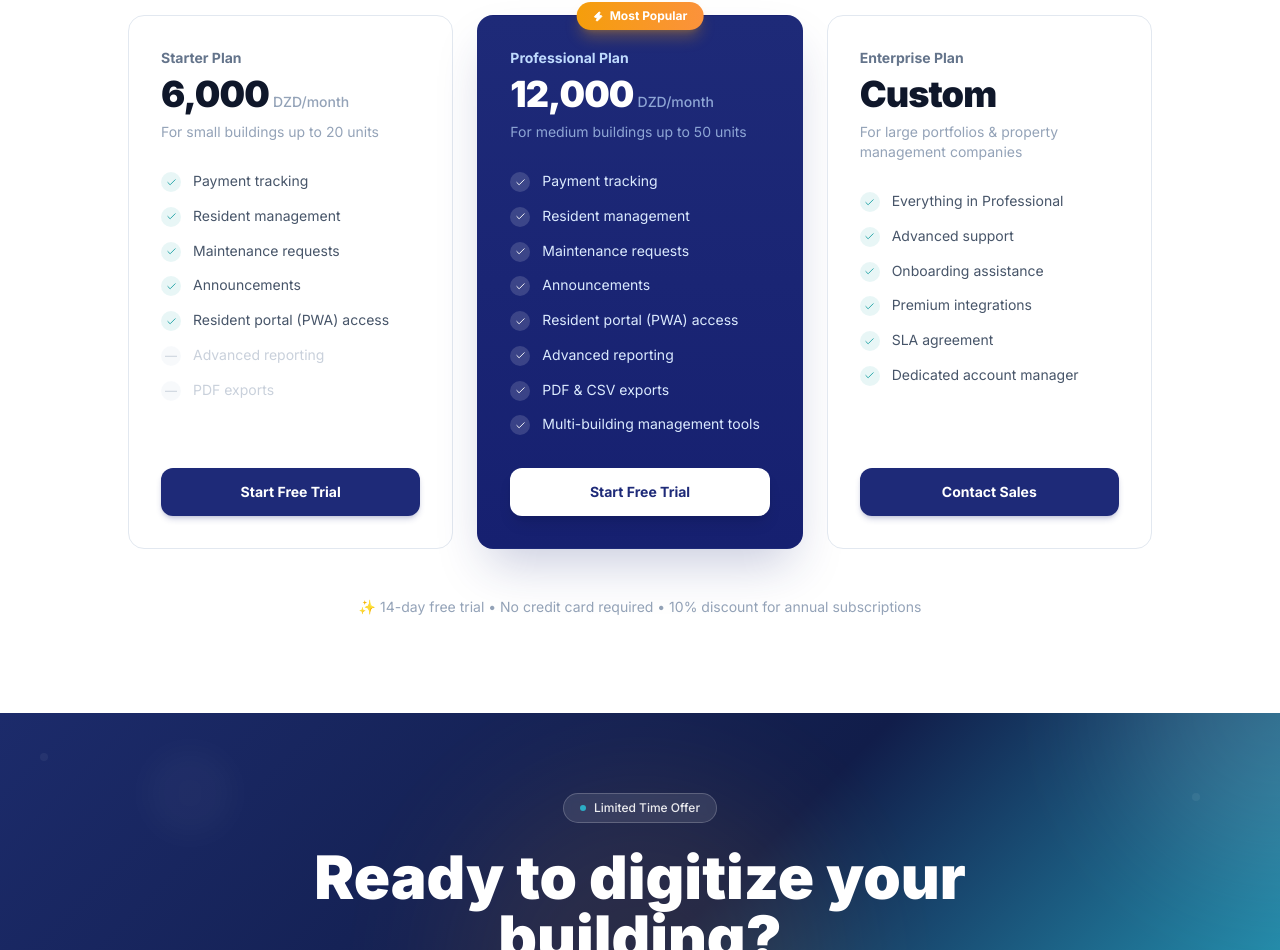
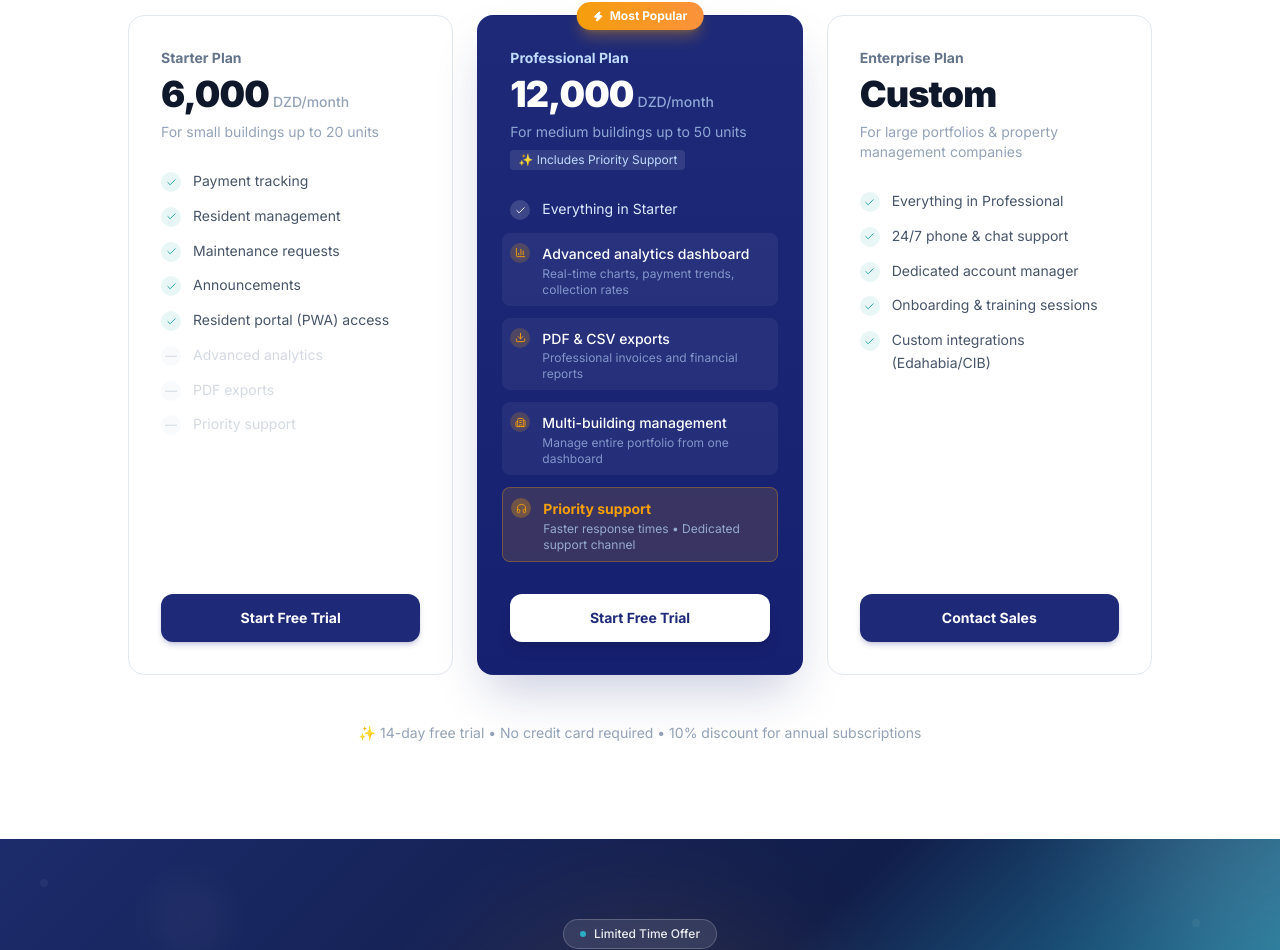
Before and after one commit to ikramikram2020/Syndix, a Next.js app: page / in a window 1280 px wide. Shown: the part 2562-3512 px from the top of the page. Built offline with nearby package versions, Linux system fonts and the light colour scheme.

Commit message:
update pricing plans

```diff
--- a/src/components/landing/Pricing.tsx
+++ b/src/components/landing/Pricing.tsx
@@ -1,4 +1,4 @@
-import { Check, Zap } from "lucide-react";
+import { Check, Zap, Headphones, BarChart3, Download, Building2 } from "lucide-react";
 import { useLanguage } from "../../contexts/LanguageContext";
 
 export default function Pricing() {
@@ -20,7 +20,8 @@ export default function Pricing() {
         </div>
 
         <div className="grid md:grid-cols-3 gap-6 max-w-5xl mx-auto">
-          {/* Starter Plan - 6,000 DZD/month */}
+
+          {/* STARTER PLAN - 6,000 DZD */}
           <div className="relative rounded-2xl p-8 flex flex-col transition-all duration-200 hover:-translate-y-1 bg-white border border-slate-200 hover:shadow-xl hover:shadow-slate-200/50 hover:border-slate-300">
             <div className="mb-7">
               <p className="text-sm font-bold mb-1.5 text-slate-500">
@@ -80,20 +81,30 @@ export default function Pricing() {
                   Resident portal (PWA) access
                 </span>
               </li>
-              <li className="flex items-start gap-3 opacity-50">
+
+              {/* Missing features - greyed out */}
+              <li className="flex items-start gap-3 opacity-40">
                 <div className="w-5 h-5 rounded-full bg-slate-100 flex items-center justify-center flex-shrink-0 mt-0.5">
                   <span className="text-xs text-slate-400">—</span>
                 </div>
                 <span className="text-sm leading-relaxed text-slate-400">
-                  Advanced reporting
+                  Advanced analytics
                 </span>
               </li>
-              <li className="flex items-start gap-3 opacity-50">
+              <li className="flex items-start gap-3 opacity-40">
                 <div className="w-5 h-5 rounded-full bg-slate-100 flex items-center justify-center flex-shrink-0 mt-0.5">
                   <span className="text-xs text-slate-400">—</span>
                 </div>
                 <span className="text-sm leading-relaxed text-slate-400">
                   PDF exports
+                </span>
+              </li>
+              <li className="flex items-start gap-3 opacity-40">
+                <div className="w-5 h-5 rounded-full bg-slate-100 flex items-center justify-center flex-shrink-0 mt-0.5">
+                  <span className="text-xs text-slate-400">—</span>
+                </div>
+                <span className="text-sm leading-relaxed text-slate-400">
+                  Priority support
                 </span>
               </li>
             </ul>
@@ -106,7 +117,7 @@ export default function Pricing() {
             </a>
           </div>
 
-          {/* Professional Plan - 12,000 DZD/month - MOST POPULAR */}
+          {/* PROFESSIONAL PLAN - 12,000 DZD (MOST POPULAR) */}
           <div className="relative rounded-2xl p-8 flex flex-col transition-all duration-200 hover:-translate-y-1 bg-gradient-to-b from-brand-navy to-[#162070] text-white shadow-2xl shadow-brand-navy/25 border border-brand-navy/20">
             <div className="absolute -top-3.5 start-1/2 -translate-x-1/2">
               <span className="inline-flex items-center gap-1.5 px-4 py-1.5 bg-gradient-to-r from-brand-amber to-orange-400 text-white text-xs font-bold rounded-full shadow-lg shadow-brand-amber/30">
@@ -130,72 +141,80 @@ export default function Pricing() {
               <p className="text-sm text-blue-200/70">
                 For medium buildings up to 50 units
               </p>
+              <div className="mt-2 inline-block px-2 py-0.5 bg-white/10 rounded text-xs">
+                <span className="text-blue-200">✨ Includes Priority Support</span>
+              </div>
             </div>
 
             <ul className="space-y-3 mb-8 flex-1">
+              {/* Core features */}
               <li className="flex items-start gap-3">
                 <div className="w-5 h-5 rounded-full bg-white/15 flex items-center justify-center flex-shrink-0 mt-0.5">
                   <Check size={11} className="text-white" />
                 </div>
                 <span className="text-sm leading-relaxed text-blue-100">
-                  Payment tracking
+                  Everything in Starter
                 </span>
               </li>
-              <li className="flex items-start gap-3">
-                <div className="w-5 h-5 rounded-full bg-white/15 flex items-center justify-center flex-shrink-0 mt-0.5">
-                  <Check size={11} className="text-white" />
+
+              {/* Advanced Analytics - PRO exclusive */}
+              <li className="flex items-start gap-3 bg-white/5 rounded-lg p-2 -mx-2">
+                <div className="w-5 h-5 rounded-full bg-brand-amber/20 flex items-center justify-center flex-shrink-0 mt-0.5">
+                  <BarChart3 size={11} className="text-brand-amber" />
                 </div>
-                <span className="text-sm leading-relaxed text-blue-100">
-                  Resident management
-                </span>
+                <div>
+                  <span className="text-sm font-medium leading-relaxed text-white">
+                    Advanced analytics dashboard
+                  </span>
+                  <p className="text-xs text-blue-200/60">
+                    Real-time charts, payment trends, collection rates
+                  </p>
+                </div>
               </li>
-              <li className="flex items-start gap-3">
-                <div className="w-5 h-5 rounded-full bg-white/15 flex items-center justify-center flex-shrink-0 mt-0.5">
-                  <Check size={11} className="text-white" />
+
+              {/* PDF & CSV Exports - PRO exclusive */}
+              <li className="flex items-start gap-3 bg-white/5 rounded-lg p-2 -mx-2">
+                <div className="w-5 h-5 rounded-full bg-brand-amber/20 flex items-center justify-center flex-shrink-0 mt-0.5">
+                  <Download size={11} className="text-brand-amber" />
                 </div>
-                <span className="text-sm leading-relaxed text-blue-100">
-                  Maintenance requests
-                </span>
+                <div>
+                  <span className="text-sm font-medium leading-relaxed text-white">
+                    PDF & CSV exports
+                  </span>
+                  <p className="text-xs text-blue-200/60">
+                    Professional invoices and financial reports
+                  </p>
+                </div>
               </li>
-              <li className="flex items-start gap-3">
-                <div className="w-5 h-5 rounded-full bg-white/15 flex items-center justify-center flex-shrink-0 mt-0.5">
-                  <Check size={11} className="text-white" />
+
+              {/* Multi-building - PRO exclusive */}
+              <li className="flex items-start gap-3 bg-white/5 rounded-lg p-2 -mx-2">
+                <div className="w-5 h-5 rounded-full bg-brand-amber/20 flex items-center justify-center flex-shrink-0 mt-0.5">
+                  <Building2 size={11} className="text-brand-amber" />
                 </div>
-                <span className="text-sm leading-relaxed text-blue-100">
-                  Announcements
-                </span>
+                <div>
+                  <span className="text-sm font-medium leading-relaxed text-white">
+                    Multi-building management
+                  </span>
+                  <p className="text-xs text-blue-200/60">
+                    Manage entire portfolio from one dashboard
+                  </p>
+                </div>
               </li>
-              <li className="flex items-start gap-3">
-                <div className="w-5 h-5 rounded-full bg-white/15 flex items-center justify-center flex-shrink-0 mt-0.5">
-                  <Check size={11} className="text-white" />
+
+              {/* Priority Support - PRO exclusive (HIGHLIGHTED) */}
+              <li className="flex items-start gap-3 bg-brand-amber/15 rounded-lg p-2 -mx-2 border border-brand-amber/30">
+                <div className="w-5 h-5 rounded-full bg-brand-amber/30 flex items-center justify-center flex-shrink-0 mt-0.5">
+                  <Headphones size={11} className="text-brand-amber" />
                 </div>
-                <span className="text-sm leading-relaxed text-blue-100">
-                  Resident portal (PWA) access
-                </span>
-              </li>
-              <li className="flex items-start gap-3">
-                <div className="w-5 h-5 rounded-full bg-white/15 flex items-center justify-center flex-shrink-0 mt-0.5">
-                  <Check size={11} className="text-white" />
+                <div>
+                  <span className="text-sm font-bold leading-relaxed text-brand-amber">
+                    Priority support
+                  </span>
+                  <p className="text-xs text-blue-200/70">
+                    Faster response times • Dedicated support channel
+                  </p>
                 </div>
-                <span className="text-sm leading-relaxed text-blue-100">
-                  Advanced reporting
-                </span>
-              </li>
-              <li className="flex items-start gap-3">
-                <div className="w-5 h-5 rounded-full bg-white/15 flex items-center justify-center flex-shrink-0 mt-0.5">
-                  <Check size={11} className="text-white" />
-                </div>
-                <span className="text-sm leading-relaxed text-blue-100">
-                  PDF & CSV exports
-                </span>
-              </li>
-              <li className="flex items-start gap-3">
-                <div className="w-5 h-5 rounded-full bg-white/15 flex items-center justify-center flex-shrink-0 mt-0.5">
-                  <Check size={11} className="text-white" />
-                </div>
-                <span className="text-sm leading-relaxed text-blue-100">
-                  Multi-building management tools
-                </span>
               </li>
             </ul>
 
@@ -207,7 +226,7 @@ export default function Pricing() {
             </a>
           </div>
 
-          {/* Enterprise Plan - Custom Pricing */}
+          {/* ENTERPRISE PLAN - Custom */}
           <div className="relative rounded-2xl p-8 flex flex-col transition-all duration-200 hover:-translate-y-1 bg-white border border-slate-200 hover:shadow-xl hover:shadow-slate-200/50 hover:border-slate-300">
             <div className="mb-7">
               <p className="text-sm font-bold mb-1.5 text-slate-500">
@@ -237,31 +256,7 @@ export default function Pricing() {
                   <Check size={11} className="text-brand-teal" />
                 </div>
                 <span className="text-sm leading-relaxed text-slate-600">
-                  Advanced support
-                </span>
-              </li>
-              <li className="flex items-start gap-3">
-                <div className="w-5 h-5 rounded-full bg-brand-teal/10 flex items-center justify-center flex-shrink-0 mt-0.5">
-                  <Check size={11} className="text-brand-teal" />
-                </div>
-                <span className="text-sm leading-relaxed text-slate-600">
-                  Onboarding assistance
-                </span>
-              </li>
-              <li className="flex items-start gap-3">
-                <div className="w-5 h-5 rounded-full bg-brand-teal/10 flex items-center justify-center flex-shrink-0 mt-0.5">
-                  <Check size={11} className="text-brand-teal" />
-                </div>
-                <span className="text-sm leading-relaxed text-slate-600">
-                  Premium integrations
-                </span>
-              </li>
-              <li className="flex items-start gap-3">
-                <div className="w-5 h-5 rounded-full bg-brand-teal/10 flex items-center justify-center flex-shrink-0 mt-0.5">
-                  <Check size={11} className="text-brand-teal" />
-                </div>
-                <span className="text-sm leading-relaxed text-slate-600">
-                  SLA agreement
+                  24/7 phone & chat support
                 </span>
               </li>
               <li className="flex items-start gap-3">
@@ -270,6 +265,22 @@ export default function Pricing() {
                 </div>
                 <span className="text-sm leading-relaxed text-slate-600">
                   Dedicated account manager
+                </span>
+              </li>
+              <li className="flex items-start gap-3">
+                <div className="w-5 h-5 rounded-full bg-brand-teal/10 flex items-center justify-center flex-shrink-0 mt-0.5">
+                  <Check size={11} className="text-brand-teal" />
+                </div>
+                <span className="text-sm leading-relaxed text-slate-600">
+                  Onboarding & training sessions
+                </span>
+              </li>
+              <li className="flex items-start gap-3">
+                <div className="w-5 h-5 rounded-full bg-brand-teal/10 flex items-center justify-center flex-shrink-0 mt-0.5">
+                  <Check size={11} className="text-brand-teal" />
+                </div>
+                <span className="text-sm leading-relaxed text-slate-600">
+                  Custom integrations (Edahabia/CIB)
                 </span>
               </li>
             </ul>
```
